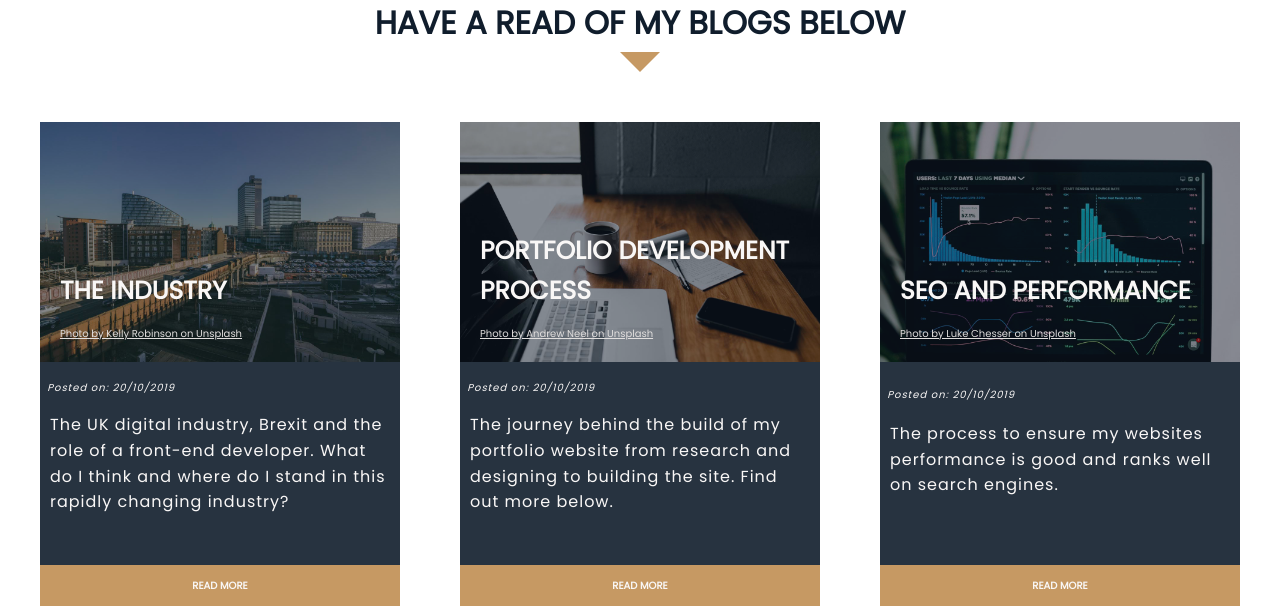
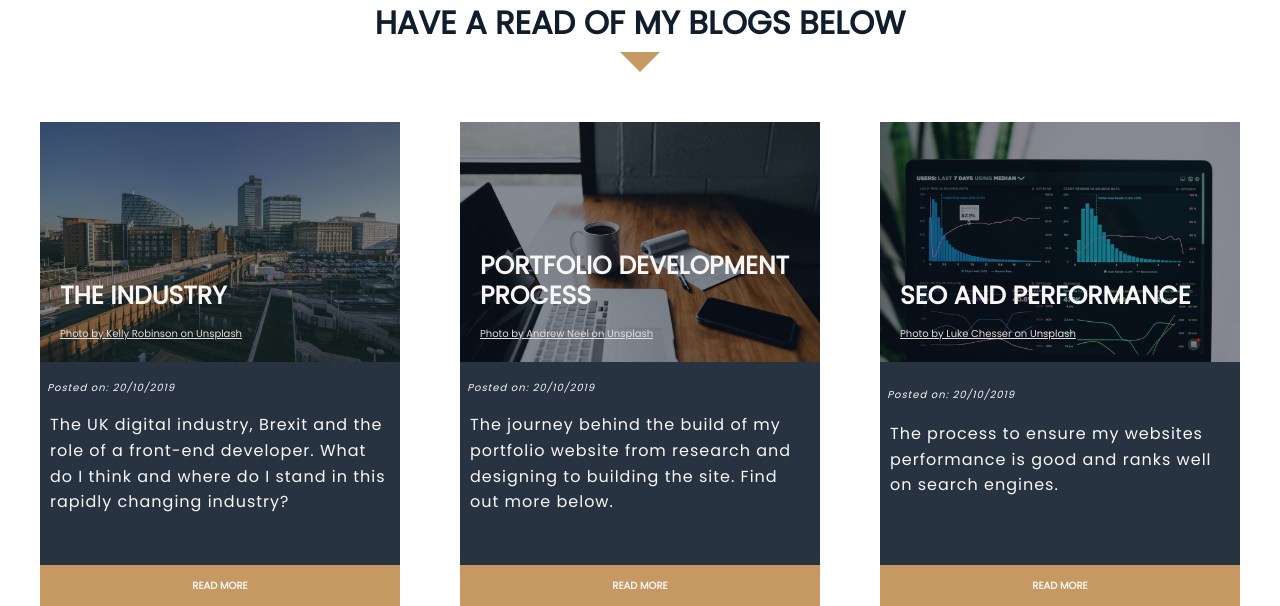
Before and after one commit to JamieMoore1994/jamie-portfolio, a PHP site: page /blog.html in a window 1280 px wide. Shown: the part 556-1162 px from the top of the page. Run offline with PHP 8.4, Linux system fonts and the light colour scheme; some libraries are stand-ins or nearby versions.

Commit message:
line-height to blog titles

```diff
--- a/css/main.css
+++ b/css/main.css
@@ -839,6 +839,7 @@ img {
     padding-bottom: 1.5rem;
     color: var(--color-grey-light);
     text-transform: uppercase;
+    line-height: 1.2;
 }
 
 .blogs__intro {
```
